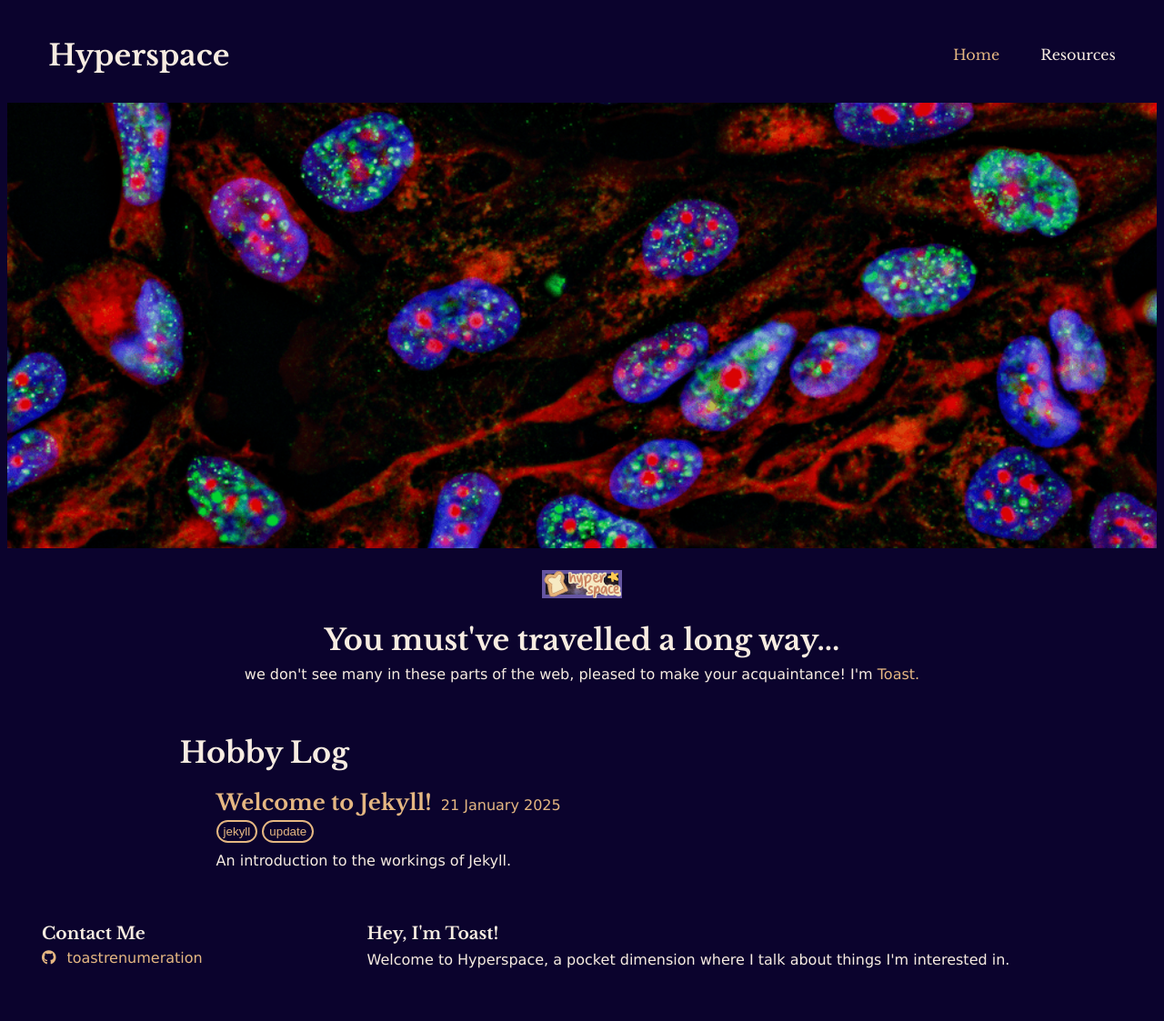
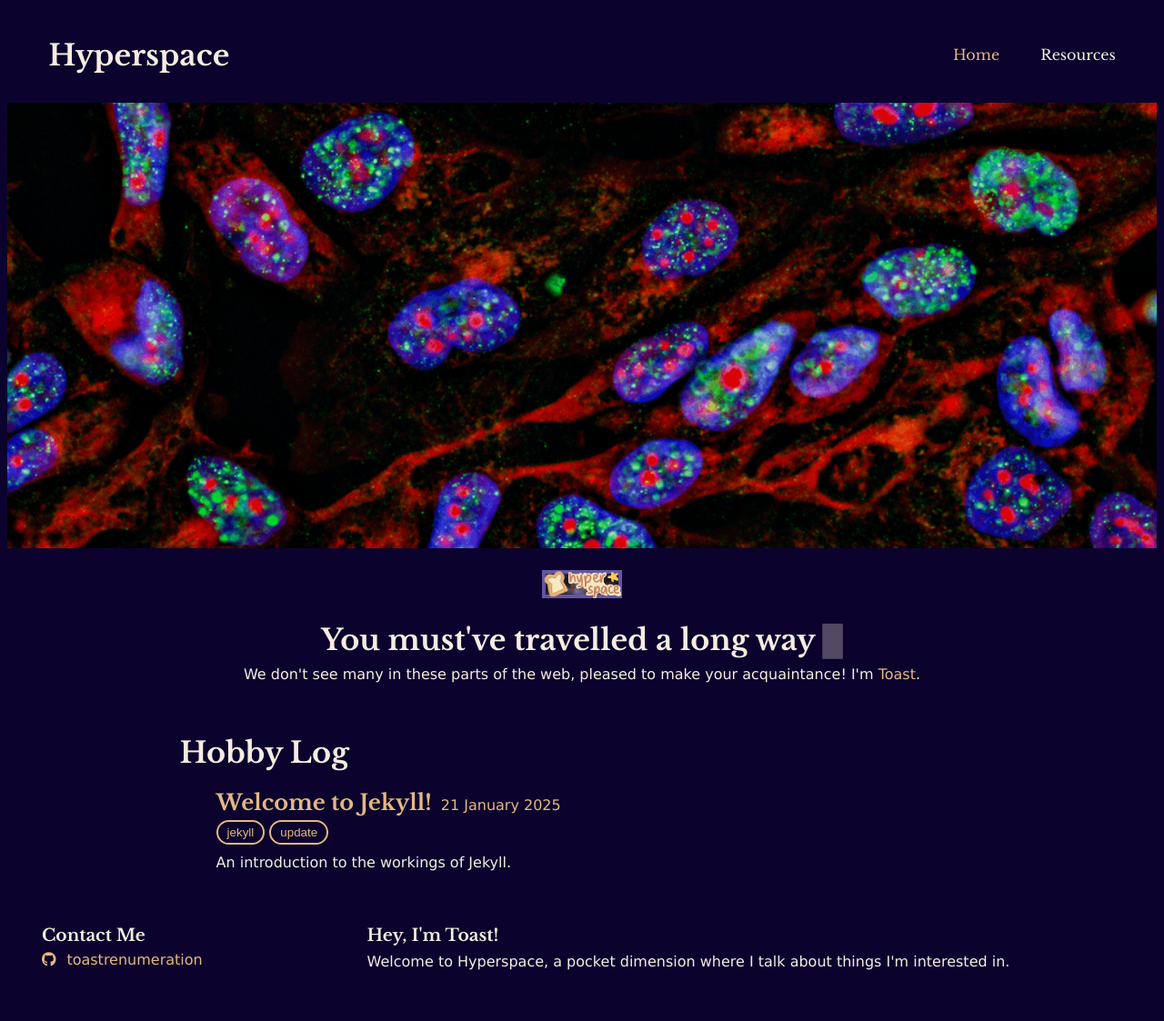
Before and after one commit to toastrenumeration/toastrenumeration.github.io, a Jekyll site: the page built from index.html, in a window 1280 px wide. Shown: the whole page at 91% size. Built offline with Jekyll 4.4.1, drawn with Linux system fonts in a browser that asks for light colours; nearby versions of some CDN libraries.

Commit message:
Edited homepage.

```diff
--- a/index.html
+++ b/index.html
@@ -27,12 +27,22 @@
             background-color: transparent;
             color: #e5b782;
             border-radius: 18px;
-            padding: 3px 6px;
+            padding: 4px 10px;
         }
 
         .tag:hover {
             border: 2px solid #59fc29;
             color: #59fc29;
+        }
+
+        .blink {
+            animation: blinker 1s infinite;
+        }
+
+        @keyframes blinker {
+            50% {
+                opacity: 0;
+            }
         }
 
         @media (max-width: 800px) {
@@ -52,9 +62,9 @@
 </div>
 
 <div class="text">
-    <h1 style="text-align: center;">You must've travelled a long way...</h1>
-    <p style="text-align: center;">we don't see many in these parts of the web, pleased to make your acquaintance! I'm
-        <a class="link" href="https://www.shutterstock.com/image-photo/closeup-businessman-shaking-hand-his-260nw-762116812.jpg">Toast.</a>
+    <h1 style="text-align: center;">You must've travelled a long way <span class="blink">█</span></h1>
+    <p style="text-align: center;">We don't see many in these parts of the web, pleased to make your acquaintance! I'm
+        <a class="link" href="https://www.shutterstock.com/image-photo/closeup-businessman-shaking-hand-his-260nw-762116812.jpg">Toast</a>.
     </p>
     <br>
 
@@ -65,7 +75,6 @@
             <p style="margin-bottom: 0; display: inline-block; margin-left: 5px; color: #e5b782;">{{ post.date | date: "%-d %B %Y" }}</p>
             <br>
             {% for tag in post.tags %}
-            <!-- turn tags into button -->
             <div style="display: inline-block; margin-bottom: 10px; margin-top: 5px;">
                 <button class="tag">{{ tag }}</button>
             </div>
```
